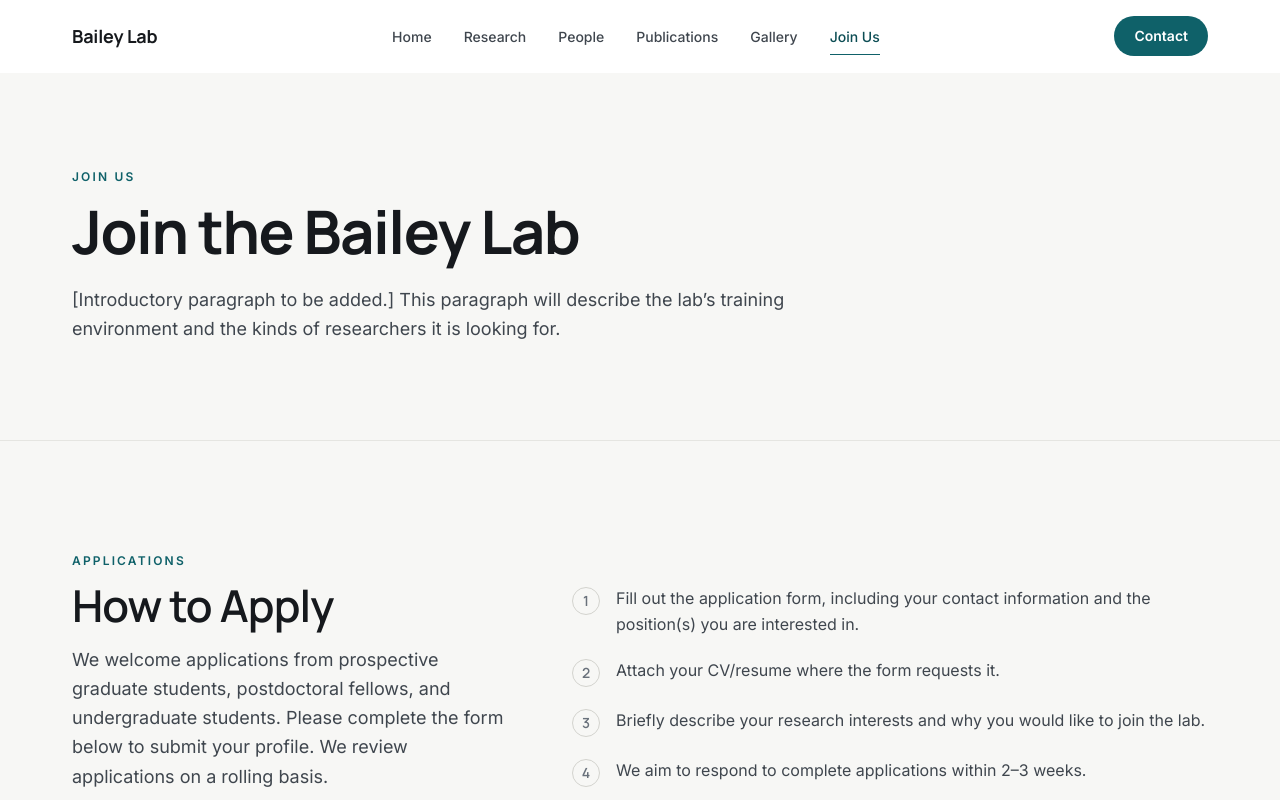
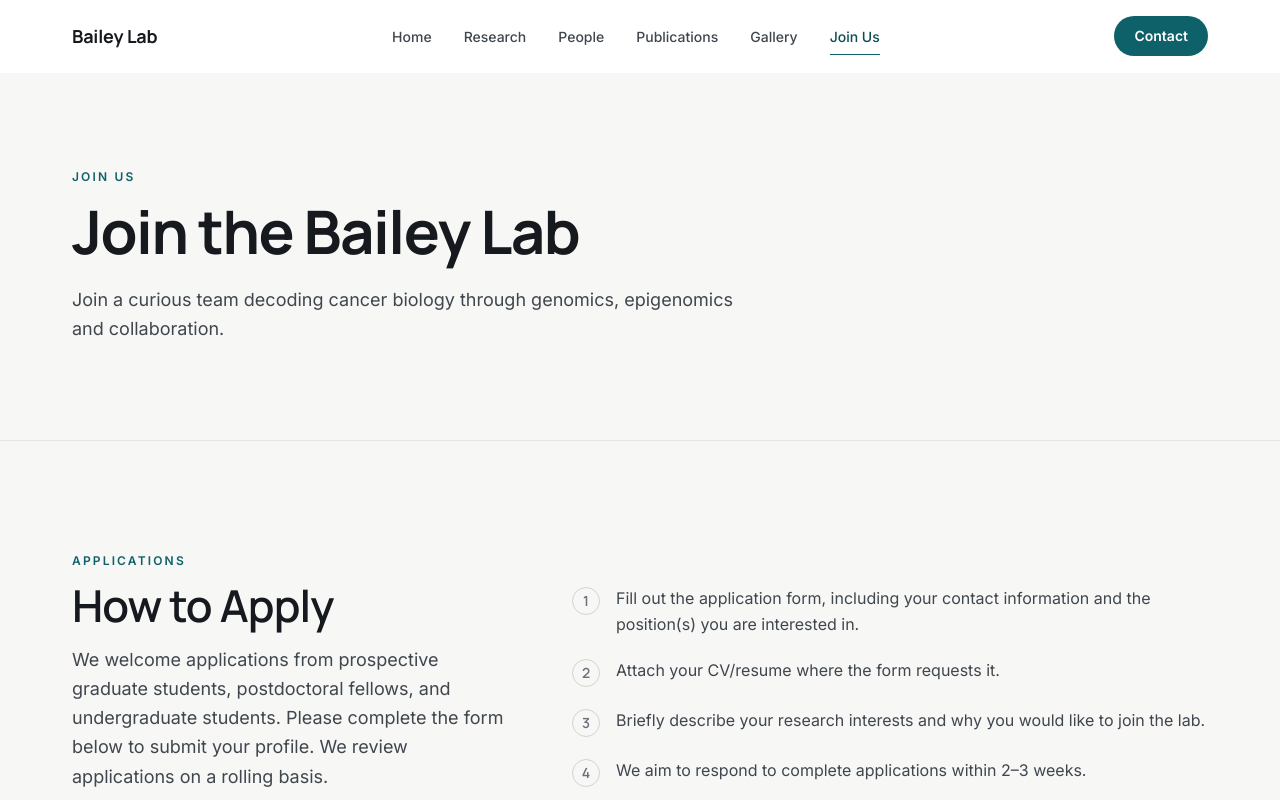
Before and after one commit to Neda-Esfehani/Bailey-Lab, a Next.js app: page /join in a window 1280 px wide. Shown: the top 800 px of the page. Built offline with nearby package versions, Linux system fonts and the light colour scheme.

Commit message:
Add welcoming Join page hero copy

```diff
--- a/app/join/page.tsx
+++ b/app/join/page.tsx
@@ -19,7 +19,7 @@ export default function JoinPage() {
       <PageHero
         eyebrow="Join us"
         title="Join the Bailey Lab"
-        description="[Introductory paragraph to be added.] This paragraph will describe the lab’s training environment and the kinds of researchers it is looking for."
+        description="Join a curious team decoding cancer biology through genomics, epigenomics and collaboration."
       />
 
       <Section tone="canvas" labelledBy="apply-heading">
```
